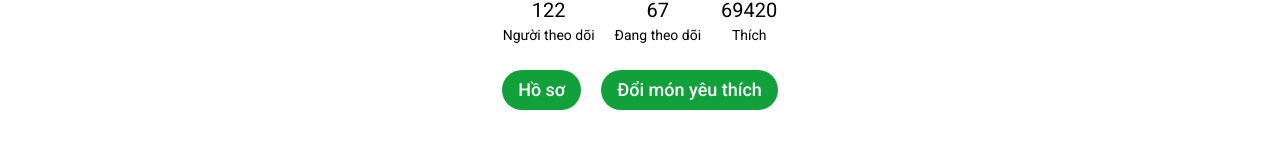
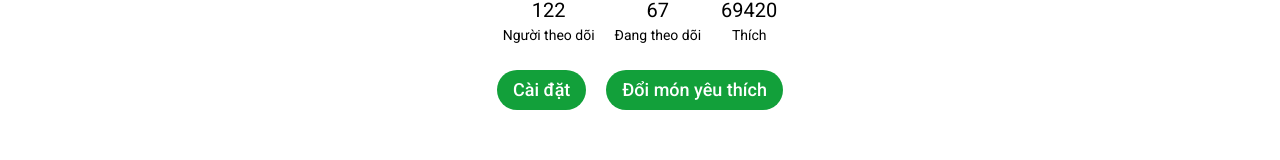
Before and after one commit to vuongdaograb/pickfood-grab-bootcamp-team16, a Next.js app: page /user in a window 1280 px wide. Shown: the part 506-666 px from the top of the page. Built offline with nearby package versions, Linux system fonts and the light colour scheme; sample sign-in values are in the browser's storage.

Commit message:
Move UI files for better structure

```diff
--- a/src/components/home/UserPage.tsx
+++ b/src/components/home/UserPage.tsx
@@ -83,7 +83,7 @@ const UserPage = () => {
         </div>
 
         <div className="flex py-4">
-          <Button className="profile-button text-white" onClick={handleClick} type='submit' disabled={buttonClicked}>Hồ sơ</Button>
+          <Button className="profile-button text-white" onClick={handleClick} type='submit' disabled={buttonClicked}>Cài đặt</Button>
           <Button className="profile-button text-white"onClick={changeFavorites} type='submit' disabled={buttonClicked}>Đổi món yêu thích </Button>
         </div>
       </div>
```
